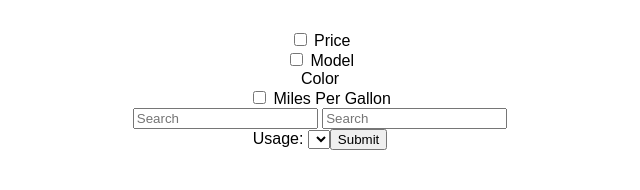
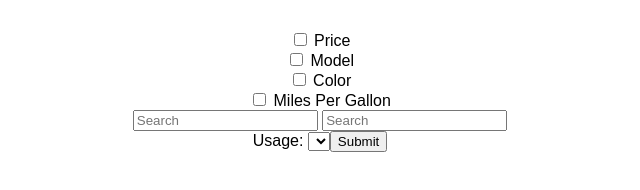
Before and after one commit to Danieltri30/Car-Finder, a plain HTML site: page Front End/index.html in a window 1280 px wide. Shown: the part 130-320 px from the top of the page, 10-650 px from the left. Drawn offline with Linux system fonts and the light colour scheme.

Commit message:
Update index.html

```diff
--- a/Front End/index.html
+++ b/Front End/index.html
@@ -67,7 +67,7 @@
 			<input type = "checkbox" id = "model" name = "model" value = "model">
 			<label for = "model">Model </label>
 			<br>
-			<inpsut type = "checkbox" id = "color" name = "color" value = "color">
+			<input type = "checkbox" id = "color" name = "color" value = "color">
 			<label for = "color">Color </label>
 			<br>
 			<input type = "checkbox" id = "miles" name = "miles" value = "miles">
```
